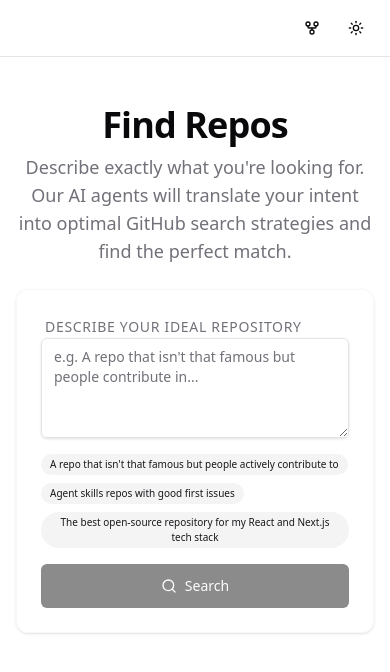
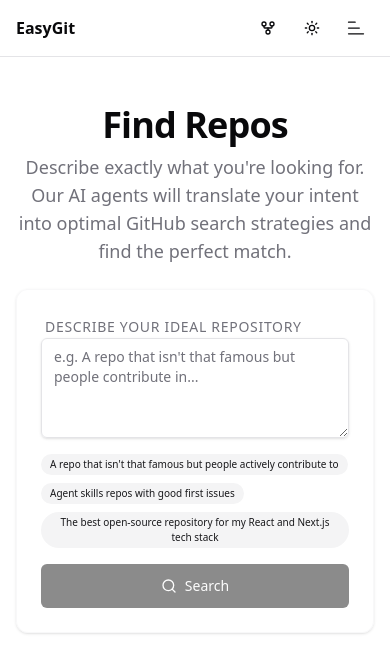
Before and after one commit to devbh04/opensourcenav, a Next.js app in the folder frontend/: page /find-repos in a window 390 px wide. Shown: the top 672 px of the page. Built offline with nearby package versions, Linux system fonts and the light colour scheme.

Commit message:
added mobile responsiveness

```diff
--- a/frontend/app/docs/[owner]/[repo]/layout.tsx
+++ b/frontend/app/docs/[owner]/[repo]/layout.tsx
@@ -4,6 +4,7 @@ import { notFound } from "next/navigation"
 import { Navbar } from "@/components/Navbar"
 import { DocsSidebar } from "@/components/DocsSidebar"
 import { Chatbot } from "@/components/Chatbot"
+import { MobileDocsNav } from "@/components/MobileDocsNav"
 
 async function getDocMeta(owner: string, repo: string) {
   try {
@@ -37,6 +38,12 @@ export default async function DocsLayout({
   return (
     <div className="flex min-h-screen flex-col">
       <Navbar />
+      <MobileDocsNav
+        navigation={navigation}
+        repoName={`${resolvedParams.owner}/${resolvedParams.repo}`}
+        owner={resolvedParams.owner}
+        repo={resolvedParams.repo}
+      />
       <div className="container flex-1 items-start md:grid md:grid-cols-[220px_minmax(0,1fr)] md:gap-6 lg:grid-cols-[240px_minmax(0,1fr)] lg:gap-10 max-w-7xl mx-auto px-4 md:px-8">
         <DocsSidebar
           navigation={navigation}
--- a/frontend/app/generate/page.tsx
+++ b/frontend/app/generate/page.tsx
@@ -322,20 +322,20 @@ function GenerateContent() {
         {/* ── Step 2: File Explorer ── */}
         {step === "files" && (
           <div className="flex flex-col gap-4 h-full">
-            <div className="flex items-center justify-between">
+            <div className="flex flex-col sm:flex-row sm:items-center justify-between gap-4">
               <div>
-                <h1 className="text-2xl font-bold">{repoName}</h1>
+                <h1 className="text-2xl font-bold truncate">{repoName}</h1>
                 <p className="text-sm text-muted-foreground mt-0.5">
                   {repoStats.total_files} files · {repoStats.total_size_mb}MB · {(repoStats.languages || []).slice(0, 3).join(", ")}
                 </p>
               </div>
-              <div className="flex items-center gap-2">
+              <div className="flex flex-wrap items-center gap-2">
                 <Button variant="outline" size="sm" onClick={() => { setStep("url"); setSessionId(""); }}>
-                  <RotateCcw className="h-3.5 w-3.5 mr-1.5" /> Change Repo
+                  <RotateCcw className="h-3.5 w-3.5 mr-1.5" /> Change
                 </Button>
                 <Button size="sm" onClick={handleGenerate} disabled={selectedFiles.size === 0}>
                   <Zap className="h-3.5 w-3.5 mr-1.5" />
-                  Generate Docs ({selectedFiles.size} files)
+                  Generate ({selectedFiles.size})
                 </Button>
               </div>
             </div>
--- a/frontend/components/DocsSidebar.tsx
+++ b/frontend/components/DocsSidebar.tsx
@@ -19,12 +19,16 @@ export function DocsSidebar({
   navigation,
   repoName,
   owner,
-  repo
+  repo,
+  className,
+  onLinkClick
 }: {
   navigation: NavItem[]
   repoName: string
   owner: string
   repo: string
+  className?: string
+  onLinkClick?: () => void
 }) {
   const pathname = usePathname()
   const basePath = `/docs/${owner}/${repo}`
@@ -52,6 +56,7 @@ export function DocsSidebar({
             <li key={index}>
               <Link
                 href={isActive ? "#" : itemPath}
+                onClick={() => onLinkClick?.()}
                 className={cn(
                   "block px-2 py-1.5 text-sm rounded-md transition-colors",
                   isActive
@@ -69,7 +74,7 @@ export function DocsSidebar({
   }
 
   return (
-    <aside className="fixed top-14 z-30 -ml-2 hidden h-[calc(100vh-3.5rem)] w-full shrink-0 md:sticky md:block md:w-64">
+    <aside className={cn("fixed top-14 z-30 -ml-2 hidden h-[calc(100vh-3.5rem)] w-full shrink-0 md:sticky md:block md:w-64", className)}>
       <ScrollArea className="h-full py-6 pr-6 lg:py-8">
         <div className="mb-4 px-2 font-semibold tracking-tight text-lg">
           {repoName}
--- /dev/null
+++ b/frontend/components/MobileDocsNav.tsx
@@ -0,0 +1,42 @@
+"use client"
+import * as React from "react"
+import { Menu, X } from "lucide-react"
+import { Button } from "./ui/button"
+import { DocsSidebar } from "./DocsSidebar"
+
+export function MobileDocsNav({
+  navigation,
+  repoName,
+  owner,
+  repo
+}: {
+  navigation: any[]
+  repoName: string
+  owner: string
+  repo: string
+}) {
+  const [open, setOpen] = React.useState(false)
+
+  return (
+    <div className="md:hidden sticky top-14 z-40 w-full border-b bg-background/95 backdrop-blur px-4 py-2 flex items-center justify-between">
+       <span className="font-semibold text-sm truncate">{repoName} Docs</span>
+       <Button variant="ghost" size="sm" onClick={() => setOpen(!open)} className="px-2">
+         {open ? <X className="h-5 w-5" /> : <Menu className="h-5 w-5" />}
+         <span className="sr-only">Toggle Docs Menu</span>
+       </Button>
+
+       {open && (
+         <div className="absolute top-full left-0 w-full bg-background border-b shadow-lg p-4 max-h-[70vh] overflow-y-auto">
+           <DocsSidebar
+             navigation={navigation}
+             repoName={repoName}
+             owner={owner}
+             repo={repo}
+             className="block relative top-0 h-auto w-full md:hidden"
+             onLinkClick={() => setOpen(false)}
+           />
+         </div>
+       )}
+    </div>
+  )
+}
--- a/frontend/components/Navbar.tsx
+++ b/frontend/components/Navbar.tsx
@@ -10,41 +10,25 @@ import { Button } from "@/components/ui/button"
 export function Navbar() {
   const { setTheme, theme } = useTheme()
 
+  const [isMobileMenuOpen, setIsMobileMenuOpen] = React.useState(false)
+
   return (
     <header className="sticky top-0 z-50 w-full border-b bg-background/95 backdrop-blur supports-backdrop-filter:bg-background/60">
-      <div className="container flex h-14 items-center px-4 md:px-8 max-w-7xl mx-auto">
-        <div className="mr-4 hidden md:flex">
-          <Link href="/" className="mr-6 flex items-center space-x-2">
-            <span className="hidden font-bold sm:inline-block">
+      <div className="container flex h-14 items-center px-4 md:px-8 max-w-7xl mx-auto justify-between">
+        <div className="flex items-center gap-4">
+          <Link href="/" className="flex items-center space-x-2">
+            <span className="font-bold sm:inline-block">
               EasyGit
             </span>
           </Link>
-          <nav className="flex items-center space-x-6 text-sm font-medium">
-            <Link
-              href="/"
-              className="transition-colors hover:text-foreground/80 text-foreground"
-            >
-              Home
-            </Link>
-            <Link
-              href="/generate"
-              className="transition-colors hover:text-foreground/80 text-foreground/60"
-            >
-              Generate
-            </Link>
-            <Link
-              href="/find-repos"
-              className="transition-colors hover:text-foreground/80 text-foreground/60"
-            >
-              Find Repos
-            </Link>
+          <nav className="hidden md:flex items-center space-x-6 text-sm font-medium ml-6">
+            <Link href="/" className="transition-colors hover:text-foreground/80 text-foreground">Home</Link>
+            <Link href="/generate" className="transition-colors hover:text-foreground/80 text-foreground/60">Generate</Link>
+            <Link href="/find-repos" className="transition-colors hover:text-foreground/80 text-foreground/60">Find Repos</Link>
           </nav>
         </div>
-        <div className="flex flex-1 items-center justify-between space-x-2 md:justify-end">
-          <div className="w-full flex-1 md:w-auto md:flex-none">
-            {/* Search can go here later */}
-          </div>
-          <nav className="flex items-center space-x-2">
+
+        <div className="flex items-center space-x-2">
           <Link href="https://github.com/devbh04/opensourcenav.git" target="_blank" rel="noreferrer">
             <Button variant="ghost" size="icon" className="w-9 px-0">
               <GitFork className="h-4 w-4" />
@@ -61,9 +45,34 @@ export function Navbar() {
             <Moon className="absolute h-4 w-4 rotate-90 scale-0 transition-all dark:rotate-0 dark:scale-100" />
             <span className="sr-only">Toggle theme</span>
           </Button>
+
+          {/* Mobile Menu Toggle */}
+          <Button
+            variant="ghost"
+            size="icon"
+            className="w-9 px-0 md:hidden"
+            onClick={() => setIsMobileMenuOpen(!isMobileMenuOpen)}
+          >
+            <svg strokeWidth="1.5" viewBox="0 0 24 24" fill="none" xmlns="http://www.w3.org/2000/svg" className="h-5 w-5">
+              <path d="M3 5H11" stroke="currentColor" strokeWidth="1.5" strokeLinecap="round" strokeLinejoin="round"></path>
+              <path d="M3 12H16" stroke="currentColor" strokeWidth="1.5" strokeLinecap="round" strokeLinejoin="round"></path>
+              <path d="M3 19H21" stroke="currentColor" strokeWidth="1.5" strokeLinecap="round" strokeLinejoin="round"></path>
+            </svg>
+            <span className="sr-only">Toggle mobile menu</span>
+          </Button>
+        </div>
+      </div>
+
+      {/* Mobile Menu Dropdown */}
+      {isMobileMenuOpen && (
+        <div className="md:hidden border-b bg-background px-4 py-4 space-y-4">
+          <nav className="flex flex-col space-y-3 text-sm font-medium">
+            <Link href="/" onClick={() => setIsMobileMenuOpen(false)} className="transition-colors hover:text-foreground/80 text-foreground">Home</Link>
+            <Link href="/generate" onClick={() => setIsMobileMenuOpen(false)} className="transition-colors hover:text-foreground/80 text-foreground/60">Generate</Link>
+            <Link href="/find-repos" onClick={() => setIsMobileMenuOpen(false)} className="transition-colors hover:text-foreground/80 text-foreground/60">Find Repos</Link>
           </nav>
         </div>
-      </div>
+      )}
     </header>
   )
 }
```
Lines whose indentation alone changed are shown as unchanged.
